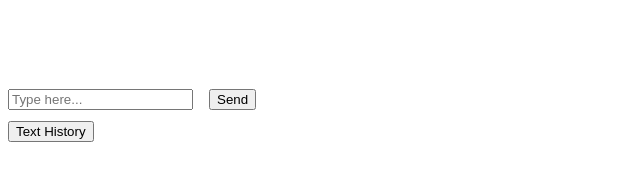
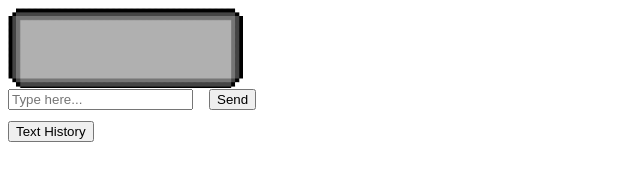
Before and after one commit to Plazl/Onwards, a plain HTML site: page index.html in a window 1280 px wide. Shown: the whole page, without its empty margins (0-640 px from the left). Drawn offline with Linux system fonts and the light colour scheme.

Commit message:
Update index.html

```diff
--- a/index.html
+++ b/index.html
@@ -13,7 +13,7 @@ body {
   font-family: 'Press Start 2P', sans-serif;
 }
     .textbox {
-  background-image: url('background.png');
+  background-image: url('image.png');
   background-size: cover;
   width: 215px;
   height: 60px;
```
